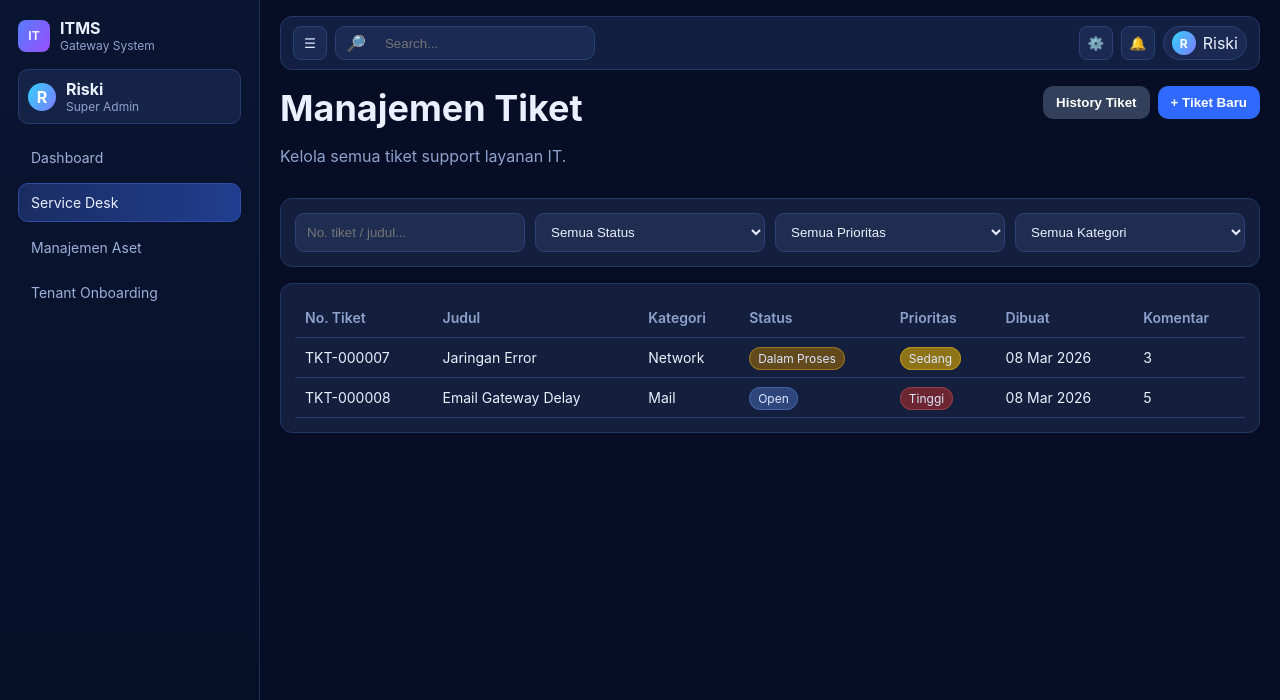
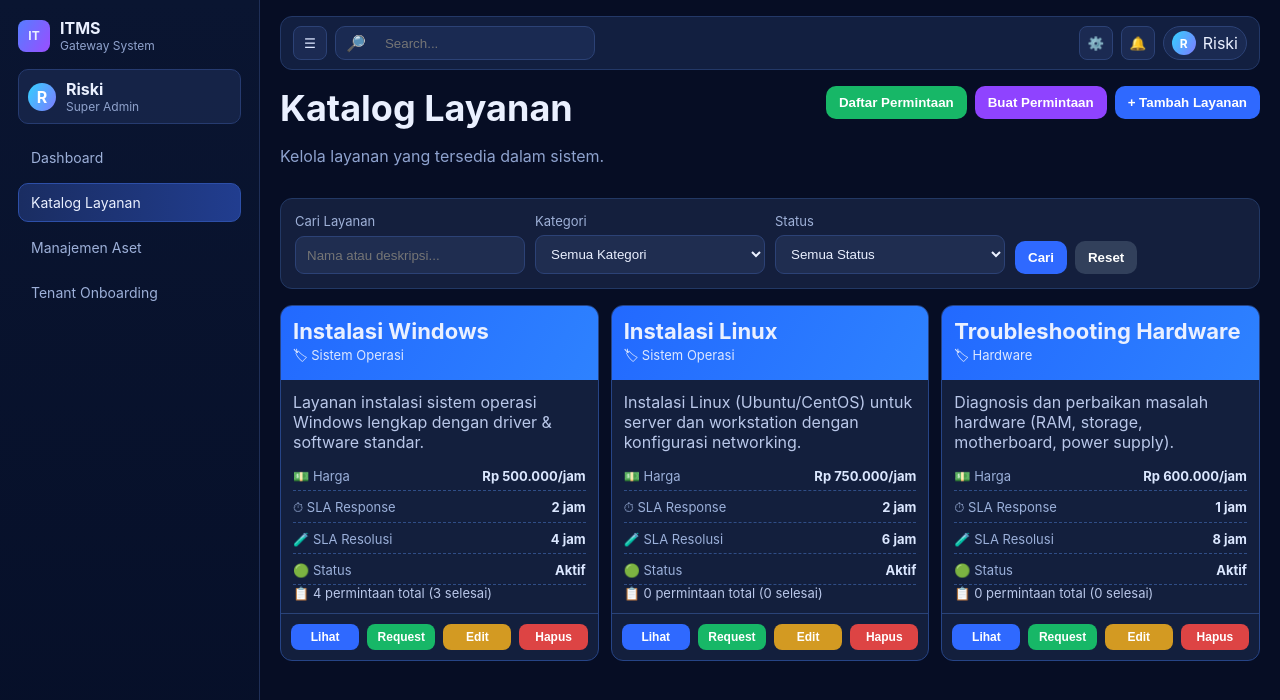
Before and after one commit to riskidwi1711/skeleton-golang, a Vue app in the folder frontend/: page /tickets in a window 1280 px wide. Shown: the top 700 px of the page. Built offline with nearby package versions, Linux system fonts and the light colour scheme; no server answers.

Commit message:
feat(frontend): align service catalog UI closer to provided screenshot style

```diff
--- a/frontend/src/App.vue
+++ b/frontend/src/App.vue
@@ -19,7 +19,7 @@
 
       <nav>
         <RouterLink to="/dashboard" class="nav-item">Dashboard</RouterLink>
-        <RouterLink to="/tickets" class="nav-item">Service Desk</RouterLink>
+        <RouterLink to="/tickets" class="nav-item">Katalog Layanan</RouterLink>
         <RouterLink to="/assets" class="nav-item">Manajemen Aset</RouterLink>
         <RouterLink to="/onboarding" class="nav-item">Tenant Onboarding</RouterLink>
       </nav>
--- a/frontend/src/pages/TicketsPage.vue
+++ b/frontend/src/pages/TicketsPage.vue
@@ -1,65 +1,101 @@
+<script setup>
+const services = [
+  {
+    title: 'Instalasi Windows',
+    category: 'Sistem Operasi',
+    description: 'Layanan instalasi sistem operasi Windows lengkap dengan driver & software standar.',
+    price: 'Rp 500.000/jam',
+    response: '2 jam',
+    resolution: '4 jam',
+    requests: '4 permintaan total (3 selesai)',
+  },
+  {
+    title: 'Instalasi Linux',
+    category: 'Sistem Operasi',
+    description: 'Instalasi Linux (Ubuntu/CentOS) untuk server dan workstation dengan konfigurasi networking.',
+    price: 'Rp 750.000/jam',
+    response: '2 jam',
+    resolution: '6 jam',
+    requests: '0 permintaan total (0 selesai)',
+  },
+  {
+    title: 'Troubleshooting Hardware',
+    category: 'Hardware',
+    description: 'Diagnosis dan perbaikan masalah hardware (RAM, storage, motherboard, power supply).',
+    price: 'Rp 600.000/jam',
+    response: '1 jam',
+    resolution: '8 jam',
+    requests: '0 permintaan total (0 selesai)',
+  },
+]
+</script>
+
 <template>
   <div>
     <div class="page-row">
       <div>
-        <h3 class="page-title">Manajemen Tiket</h3>
-        <p class="muted">Kelola semua tiket support layanan IT.</p>
+        <h3 class="page-title">Katalog Layanan</h3>
+        <p class="muted">Kelola layanan yang tersedia dalam sistem.</p>
       </div>
       <div class="actions">
-        <button class="btn secondary">History Tiket</button>
-        <button class="btn">+ Tiket Baru</button>
+        <button class="btn success">Daftar Permintaan</button>
+        <button class="btn purple">Buat Permintaan</button>
+        <button class="btn">+ Tambah Layanan</button>
       </div>
     </div>
 
     <div class="card mt-16">
-      <div class="filters-grid">
-        <input placeholder="No. tiket / judul..." />
-        <select>
-          <option>Semua Status</option>
-        </select>
-        <select>
-          <option>Semua Prioritas</option>
-        </select>
-        <select>
-          <option>Semua Kategori</option>
-        </select>
+      <div class="filters-grid service-filter">
+        <label>
+          Cari Layanan
+          <input placeholder="Nama atau deskripsi..." />
+        </label>
+        <label>
+          Kategori
+          <select>
+            <option>Semua Kategori</option>
+          </select>
+        </label>
+        <label>
+          Status
+          <select>
+            <option>Semua Status</option>
+          </select>
+        </label>
+        <div class="filter-buttons">
+          <button class="btn">Cari</button>
+          <button class="btn secondary">Reset</button>
+        </div>
       </div>
     </div>
 
-    <div class="card mt-16">
-      <table class="table">
-        <thead>
-          <tr>
-            <th>No. Tiket</th>
-            <th>Judul</th>
-            <th>Kategori</th>
-            <th>Status</th>
-            <th>Prioritas</th>
-            <th>Dibuat</th>
-            <th>Komentar</th>
-          </tr>
-        </thead>
-        <tbody>
-          <tr>
-            <td>TKT-000007</td>
-            <td>Jaringan Error</td>
-            <td>Network</td>
-            <td><span class="pill warning">Dalam Proses</span></td>
-            <td><span class="pill yellow">Sedang</span></td>
-            <td>08 Mar 2026</td>
-            <td>3</td>
-          </tr>
-          <tr>
-            <td>TKT-000008</td>
-            <td>Email Gateway Delay</td>
-            <td>Mail</td>
-            <td><span class="pill">Open</span></td>
-            <td><span class="pill red">Tinggi</span></td>
-            <td>08 Mar 2026</td>
-            <td>5</td>
-          </tr>
-        </tbody>
-      </table>
+    <div class="service-grid mt-16">
+      <article class="service-card" v-for="item in services" :key="item.title">
+        <div class="service-head">
+          <h4>{{ item.title }}</h4>
+          <span class="service-cat">🏷 {{ item.category }}</span>
+        </div>
+
+        <div class="service-body">
+          <p>{{ item.description }}</p>
+
+          <div class="service-meta">
+            <div><span>💵 Harga</span><strong>{{ item.price }}</strong></div>
+            <div><span>⏱ SLA Response</span><strong>{{ item.response }}</strong></div>
+            <div><span>🧪 SLA Resolusi</span><strong>{{ item.resolution }}</strong></div>
+            <div><span>🟢 Status</span><strong class="ok">Aktif</strong></div>
+          </div>
+
+          <p class="service-req">📋 {{ item.requests }}</p>
+        </div>
+
+        <div class="service-actions">
+          <button class="btn tiny">Lihat</button>
+          <button class="btn tiny success">Request</button>
+          <button class="btn tiny warning">Edit</button>
+          <button class="btn tiny danger-solid">Hapus</button>
+        </div>
+      </article>
     </div>
   </div>
 </template>
--- a/frontend/src/styles.css
+++ b/frontend/src/styles.css
@@ -233,6 +233,93 @@ nav { display: flex; flex-direction: column; gap: 6px; }
   gap: 10px;
 }
 
+.service-filter label {
+  display: grid;
+  gap: 6px;
+  color: #9fb1d8;
+  font-size: 13px;
+}
+
+.filter-buttons {
+  display: flex;
+  align-items: end;
+  gap: 8px;
+}
+
+.service-grid {
+  display: grid;
+  grid-template-columns: repeat(3, minmax(0, 1fr));
+  gap: 12px;
+}
+
+.service-card {
+  border: 1px solid #264486;
+  border-radius: 12px;
+  background: #131f3d;
+  overflow: hidden;
+}
+
+.service-head {
+  background: linear-gradient(120deg, #2269ff, #2e82ff);
+  padding: 12px;
+}
+
+.service-head h4 {
+  margin: 0;
+  font-size: 22px;
+}
+
+.service-cat {
+  color: #dce7ff;
+  font-size: 13px;
+}
+
+.service-body {
+  padding: 12px;
+}
+
+.service-body p {
+  color: #b9c7e9;
+  margin-top: 0;
+}
+
+.service-meta {
+  display: grid;
+  gap: 8px;
+  margin-top: 8px;
+}
+
+.service-meta div {
+  display: flex;
+  justify-content: space-between;
+  border-bottom: 1px dashed #2f4d86;
+  padding-bottom: 6px;
+}
+
+.service-meta span {
+  color: #9bb0da;
+  font-size: 13px;
+}
+
+.service-meta strong {
+  color: #dbe7ff;
+  font-size: 13px;
+}
+
+.service-req {
+  margin: 12px 0 0;
+  color: #8ea5d8;
+  font-size: 13px;
+}
+
+.service-actions {
+  display: grid;
+  grid-template-columns: repeat(4, minmax(0, 1fr));
+  gap: 8px;
+  padding: 10px;
+  border-top: 1px solid #2a4378;
+}
+
 input, select {
   width: 100%;
   background: #1f2d50;
@@ -254,7 +341,18 @@ input, select {
 .btn.secondary { background: #32405b; }
 .btn.success { background: #17b767; }
 .btn.warning { background: #d39a22; }
+.btn.purple { background: #8f43ff; }
 .btn:disabled { opacity: .6; }
+
+.btn.tiny {
+  padding: 6px 10px;
+  font-size: 12px;
+  border-radius: 8px;
+}
+
+.btn.danger-solid {
+  background: #d44;
+}
 
 .table { width: 100%; border-collapse: collapse; }
 th, td {
@@ -293,6 +391,7 @@ label { display: grid; gap: 8px; font-size: 14px; }
   .sidebar { border-right: 0; border-bottom: 1px solid #1f2f57; }
   .stats-grid { grid-template-columns: repeat(2, minmax(0, 1fr)); }
   .grid-2 { grid-template-columns: 1fr; }
-  .filters-grid, .form-grid { grid-template-columns: 1fr; }
+  .filters-grid, .form-grid, .service-grid { grid-template-columns: 1fr; }
+  .filter-buttons { align-items: stretch; }
   .page-row { flex-direction: column; }
 }
```
